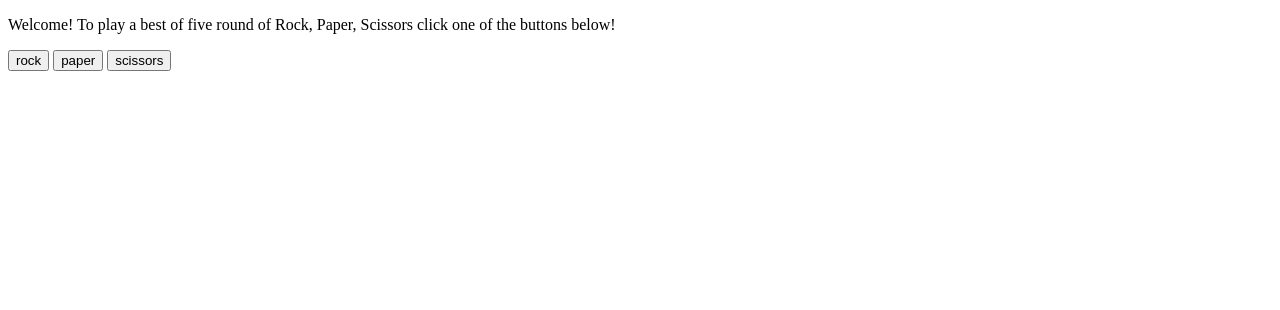
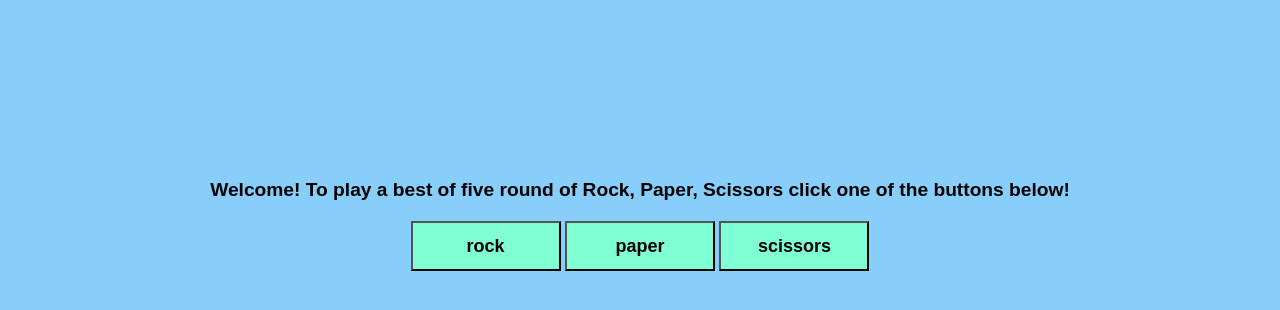
Before and after one commit to Sabrina-S-White/RPS, a plain HTML site: page rps.html in a window 1280 px wide. Drawn offline with Linux system fonts and the light colour scheme.

Commit message:
styled the game

```diff
--- a/rps.html
+++ b/rps.html
@@ -6,14 +6,16 @@
     <meta name="viewport" content="width=device-width, initial-scale=1.0">
     <title>Document</title>
     <script src="rps2.js" defer></script>
+    <link rel="stylesheet" href="./style.css">
 </head>
 <body>
     <p id="para"></p>
-
+    <div class="container">
     <button class="btn" value="rock">rock</button>
     <button class="btn" value="paper">paper</button>
     <button class="btn" value="scissors">scissors</button>
 
     <div id="result"></div>
+    </div>
 </body>
 </html>
--- /dev/null
+++ b/style.css
@@ -0,0 +1,35 @@
+* {
+    margin: 0;
+    padding: 0;
+    font-family: sans-serif;
+    height: 100vh;
+}
+
+body {
+    background-color:lightskyblue;
+    display: flex;
+    align-items: center;
+    justify-content: center;
+    flex-direction: column;
+    margin: 100px;
+    padding: 100px;
+    gap: 20px;
+}
+
+button {
+    height: 50px;
+    width: 150px;
+    background-color:aquamarine;
+    font-weight: 700;
+    font-size: large;
+}
+
+#para {
+    font-size:larger;
+    font-weight: bolder;
+}
+
+#result {
+    font-size: large;
+    font-weight: 500;
+}
```
